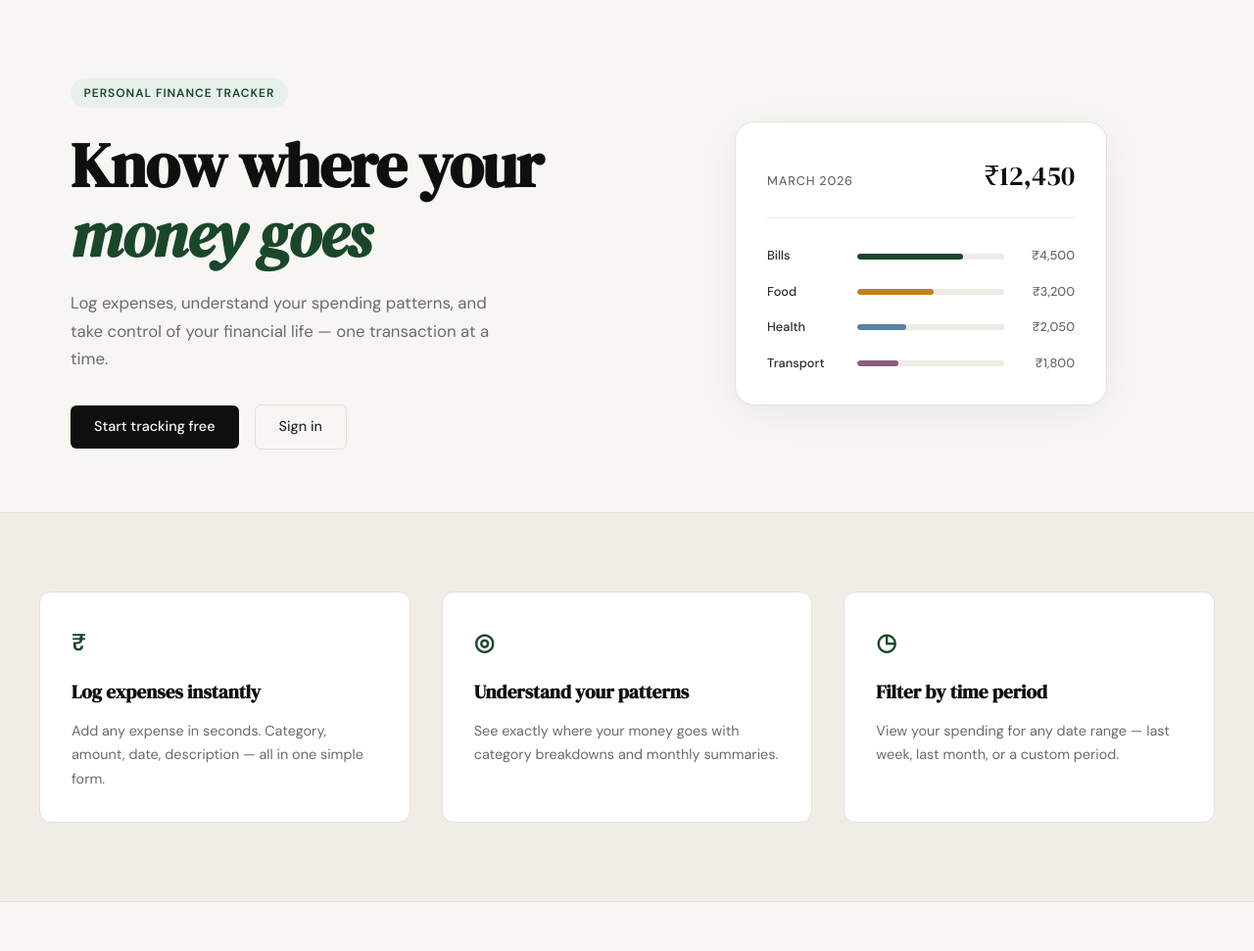
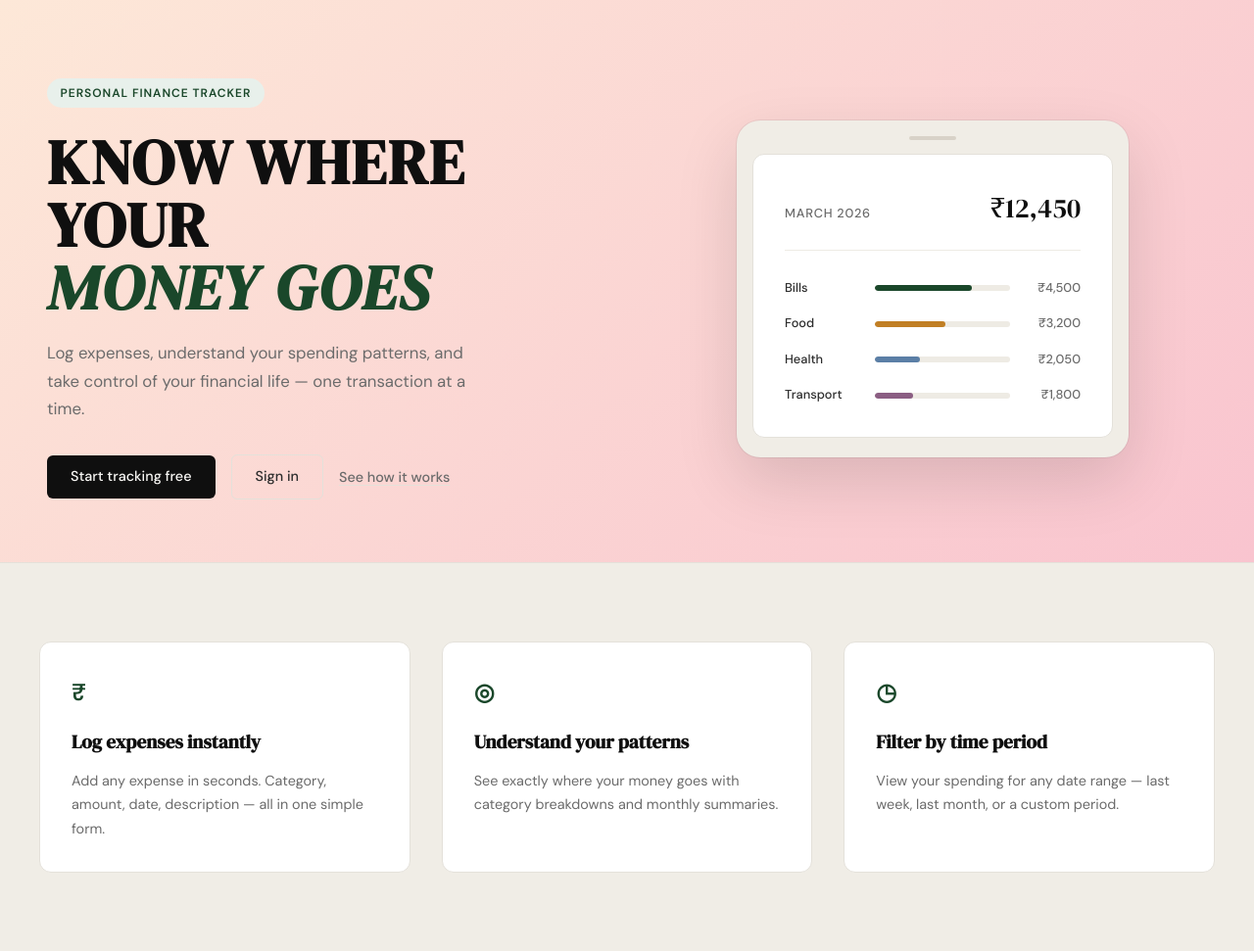
Before and after one commit to pavana4reddy/spendly, a Flask app: page / in a window 1280 px wide. Shown: the part 61-1032 px from the top of the page at 98% size. Run offline with Flask 3, Linux system fonts and the light colour scheme.

Commit message:
landing: redesign hero section to match mockup

```diff
--- /dev/null
+++ b/static/css/landing.css
@@ -0,0 +1,155 @@
+/* ------------------------------------------------------------------ */
+/* Hero — landing page overrides                                       */
+/* ------------------------------------------------------------------ */
+
+.hero {
+    background: linear-gradient(135deg, #fde8d8 0%, #f9c4cf 100%);
+    max-width: 100%;
+    padding: 5rem 3rem 4rem;
+}
+
+.hero-title {
+    text-transform: uppercase;
+    letter-spacing: 0.03em;
+    line-height: 1.0;
+}
+
+/* ------------------------------------------------------------------ */
+/* Device frame                                                        */
+/* ------------------------------------------------------------------ */
+
+.device-frame {
+    background: #f0ede6;
+    border-radius: 24px;
+    padding: 16px 16px 20px;
+    box-shadow: 0 24px 64px rgba(0, 0, 0, 0.13), 0 0 0 1px rgba(0, 0, 0, 0.06);
+    width: 100%;
+    max-width: 400px;
+}
+
+.device-frame::before {
+    content: '';
+    display: block;
+    width: 48px;
+    height: 4px;
+    background: #d8d2c8;
+    border-radius: 2px;
+    margin: 0 auto 14px;
+}
+
+.device-frame .mock-card {
+    border-radius: 12px;
+    box-shadow: none;
+    max-width: 100%;
+}
+
+/* ------------------------------------------------------------------ */
+/* "See how it works" button                                           */
+/* ------------------------------------------------------------------ */
+
+.btn-how {
+    background: none;
+    border: none;
+    color: var(--ink-muted);
+    font-family: var(--font-body);
+    font-size: 0.9rem;
+    font-weight: 500;
+    cursor: pointer;
+    padding: 0.65rem 0;
+    text-decoration: underline;
+    text-decoration-color: var(--border);
+    text-underline-offset: 3px;
+    transition: color 0.2s;
+}
+
+.btn-how:hover { color: var(--ink); }
+
+/* ------------------------------------------------------------------ */
+/* Modal                                                               */
+/* ------------------------------------------------------------------ */
+
+.modal-overlay {
+    display: none;
+    position: fixed;
+    inset: 0;
+    background: rgba(15, 15, 15, 0.55);
+    z-index: 500;
+    align-items: center;
+    justify-content: center;
+    padding: 1.5rem;
+}
+
+.modal-overlay.open { display: flex; }
+
+.modal {
+    background: var(--paper-card);
+    border-radius: var(--radius-lg);
+    padding: 2.5rem;
+    max-width: 520px;
+    width: 100%;
+    position: relative;
+}
+
+.modal-close {
+    position: absolute;
+    top: 1rem;
+    right: 1.25rem;
+    background: none;
+    border: none;
+    font-size: 1.5rem;
+    color: var(--ink-faint);
+    cursor: pointer;
+    line-height: 1;
+    padding: 0.25rem;
+    transition: color 0.2s;
+}
+
+.modal-close:hover { color: var(--ink); }
+
+.modal-title {
+    font-family: var(--font-display);
+    font-size: 1.75rem;
+    color: var(--ink);
+    margin-bottom: 2rem;
+}
+
+.modal-steps {
+    display: flex;
+    flex-direction: column;
+    gap: 1.5rem;
+    margin-bottom: 2rem;
+}
+
+.modal-step {
+    display: flex;
+    gap: 1.25rem;
+    align-items: flex-start;
+}
+
+.modal-step-num {
+    flex-shrink: 0;
+    width: 32px;
+    height: 32px;
+    background: var(--accent-light);
+    color: var(--accent);
+    border-radius: 50%;
+    display: flex;
+    align-items: center;
+    justify-content: center;
+    font-size: 0.85rem;
+    font-weight: 600;
+}
+
+.modal-step h3 {
+    font-family: var(--font-body);
+    font-size: 0.95rem;
+    font-weight: 600;
+    color: var(--ink);
+    margin-bottom: 0.25rem;
+}
+
+.modal-step p {
+    font-size: 0.875rem;
+    color: var(--ink-muted);
+    line-height: 1.6;
+}
--- a/templates/landing.html
+++ b/templates/landing.html
@@ -1,4 +1,8 @@
 {% extends "base.html" %}
+
+{% block head %}
+<link rel="stylesheet" href="{{ url_for('static', filename='css/landing.css') }}">
+{% endblock %}
 
 {% block title %}Spendly — Track Every Rupee{% endblock %}
 
@@ -19,9 +23,11 @@
         <div class="hero-actions">
             <a href="{{ url_for('register') }}" class="btn-primary">Start tracking free</a>
             <a href="{{ url_for('login') }}" class="btn-ghost">Sign in</a>
+            <button class="btn-how" id="open-modal">See how it works</button>
         </div>
     </div>
     <div class="hero-visual">
+        <div class="device-frame">
         <div class="mock-card">
             <div class="mock-card-header">
                 <span class="mock-label">March 2026</span>
@@ -58,8 +64,49 @@
                 </div>
             </div>
         </div>
+        </div>
     </div>
 </section>
+
+<div class="modal-overlay" id="modal-overlay">
+    <div class="modal">
+        <button class="modal-close" id="modal-close">&times;</button>
+        <h2 class="modal-title">How Spendly works</h2>
+        <div class="modal-steps">
+            <div class="modal-step">
+                <div class="modal-step-num">1</div>
+                <div>
+                    <h3>Create your account</h3>
+                    <p>Sign up in seconds — no credit card needed.</p>
+                </div>
+            </div>
+            <div class="modal-step">
+                <div class="modal-step-num">2</div>
+                <div>
+                    <h3>Log your expenses</h3>
+                    <p>Add any expense instantly with a category, amount, and date.</p>
+                </div>
+            </div>
+            <div class="modal-step">
+                <div class="modal-step-num">3</div>
+                <div>
+                    <h3>Understand your patterns</h3>
+                    <p>See breakdowns and monthly summaries to take control of your finances.</p>
+                </div>
+            </div>
+        </div>
+        <a href="{{ url_for('register') }}" class="btn-primary">Get started free</a>
+    </div>
+</div>
+
+{% block scripts %}
+<script>
+    const overlay = document.getElementById('modal-overlay');
+    document.getElementById('open-modal').addEventListener('click', () => overlay.classList.add('open'));
+    document.getElementById('modal-close').addEventListener('click', () => overlay.classList.remove('open'));
+    overlay.addEventListener('click', e => { if (e.target === overlay) overlay.classList.remove('open'); });
+</script>
+{% endblock %}
 
 <section class="features">
     <div class="features-inner">
```
